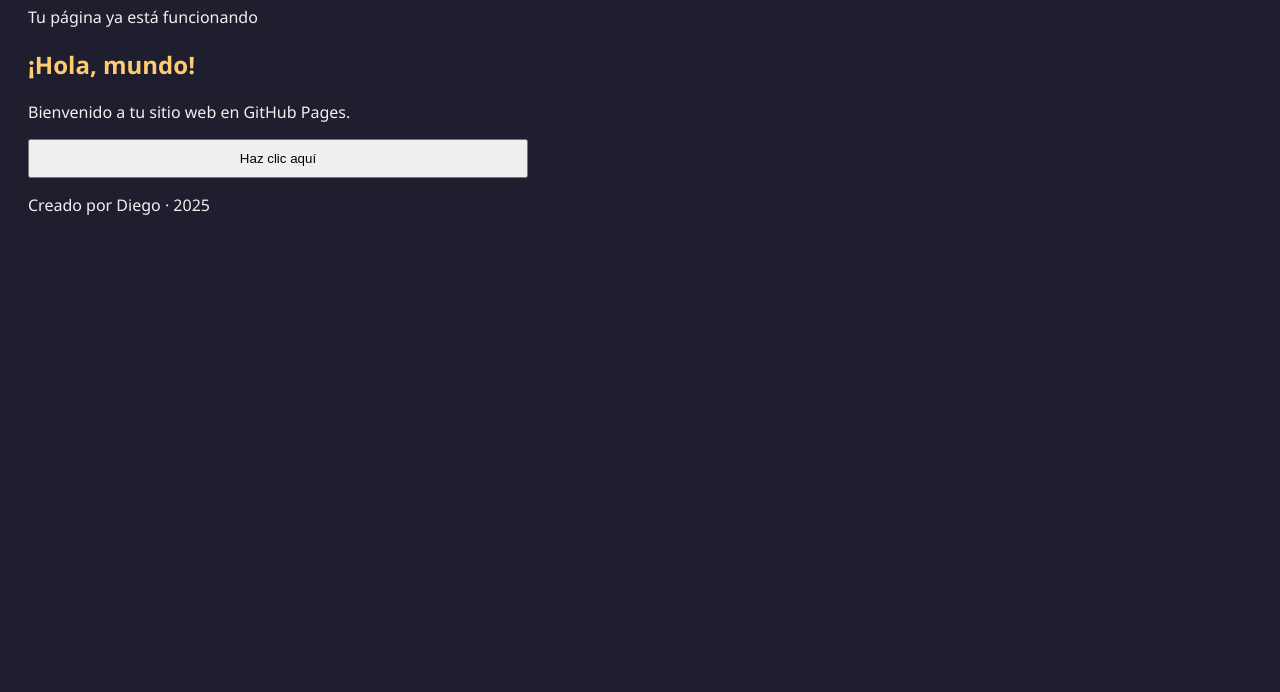
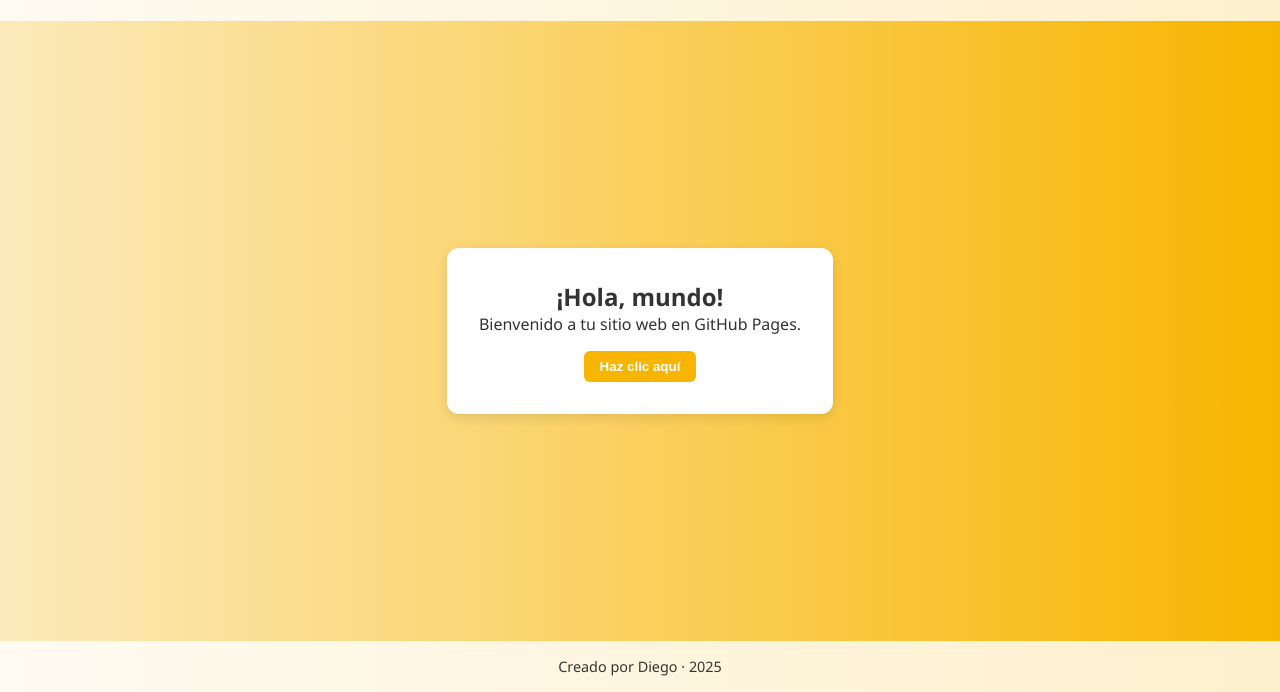
Before and after one commit to mrbananod/HoneyQ, a plain HTML site: page index.html in a window 1280 px wide. Shown: the part 108-800 px from the top of the page. Drawn offline with Linux system fonts and the light colour scheme.

Commit message:
style.css

```diff
--- a/style.css
+++ b/style.css
@@ -1,30 +1,60 @@
+* {
+  margin: 0;
+  padding: 0;
+  box-sizing: border-box;
+}
+
 body {
   font-family: 'Segoe UI', sans-serif;
-  background-color: #1e1e2f;
-  color: #f0f0f0;
-  padding: 20px;
+  background: linear-gradient(to right, #fceabb, #f8b500);
+  color: #333;
+  display: flex;
+  flex-direction: column;
+  min-height: 100vh;
 }
-h1, h2 {
-  color: #ffcc70;
+
+header {
+  text-align: center;
+  padding: 2rem;
+  background-color: rgba(255, 255, 255, 0.8);
 }
-input, textarea, button {
-  display: block;
-  margin: 10px 0;
-  padding: 10px;
-  width: 100%;
-  max-width: 500px;
+
+main {
+  flex: 1;
+  display: flex;
+  justify-content: center;
+  align-items: center;
+  padding: 2rem;
 }
-.btn {
-  background-color: #ffcc70;
-  color: #1e1e2f;
-  padding: 10px 20px;
-  text-decoration: none;
-  margin-right: 10px;
+
+.card {
+  background-color: white;
+  padding: 2rem;
+  border-radius: 12px;
+  box-shadow: 0 4px 12px rgba(0,0,0,0.1);
+  text-align: center;
+  max-width: 400px;
 }
-#chatBox {
-  border: 1px solid #444;
-  padding: 10px;
-  height: 300px;
-  overflow-y: scroll;
-  margin-bottom: 10px;
+
+button {
+  margin-top: 1rem;
+  padding: 0.5rem 1rem;
+  background-color: #f8b500;
+  border: none;
+  border-radius: 6px;
+  color: white;
+  font-weight: bold;
+  cursor: pointer;
+  transition: background-color 0.3s ease;
 }
+
+button:hover {
+  background-color: #d99800;
+}
+
+footer {
+  text-align: center;
+  padding: 1rem;
+  background-color: rgba(255, 255, 255, 0.8);
+  font-size: 0.9rem;
+}
```
